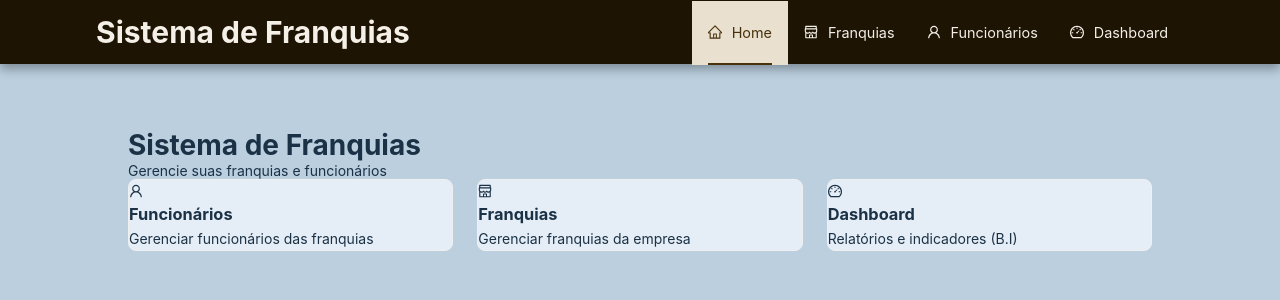
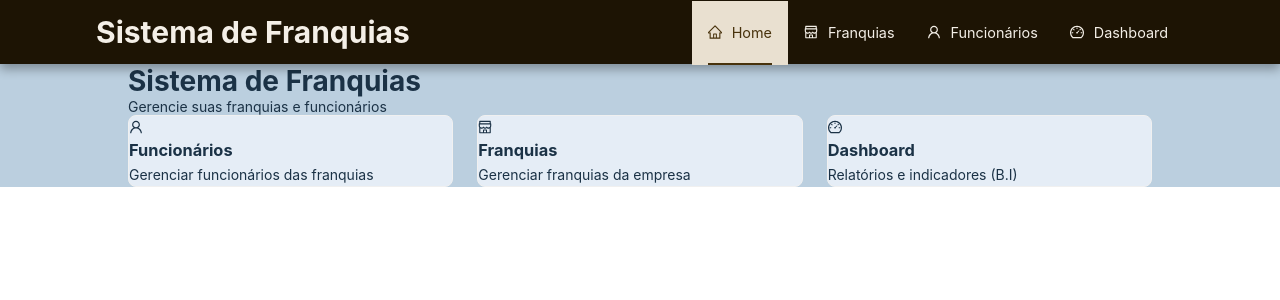
Before and after one commit to gabgon08/projeto-franquias, a Next.js app: page / in a window 1280 px wide. Shown: the top 300 px of the page. Built offline with nearby package versions, Linux system fonts and the light colour scheme.

Commit message:
style: add layout padding and min-height and change container min-height

```diff
--- a/src/theme/common.module.css
+++ b/src/theme/common.module.css
@@ -1,11 +1,15 @@
+.layout {
+    padding: 4rem 0;
+    min-height: 100vh
+}
+
 .container {
     margin: auto;
-    padding: 4rem 0;
     width: 80vw;
     max-width: 1300px;
     height: 100%;
     transition: all 0.3 ease;
-    min-height: 100vh
+    min-height: 80%
 }
 
 .topBox {
```
